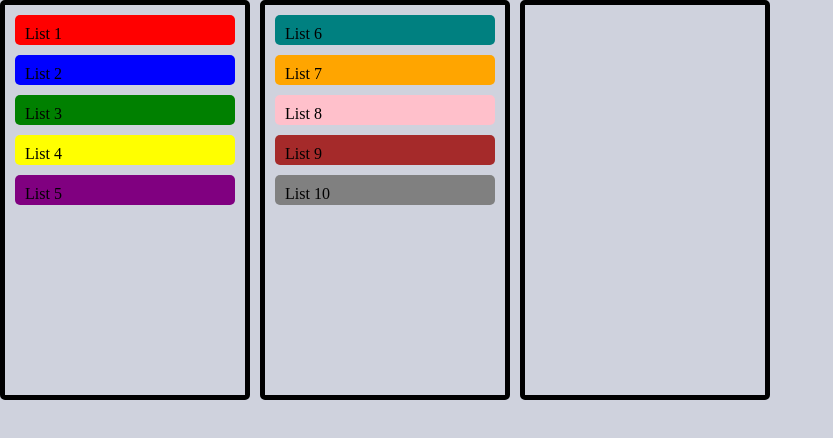
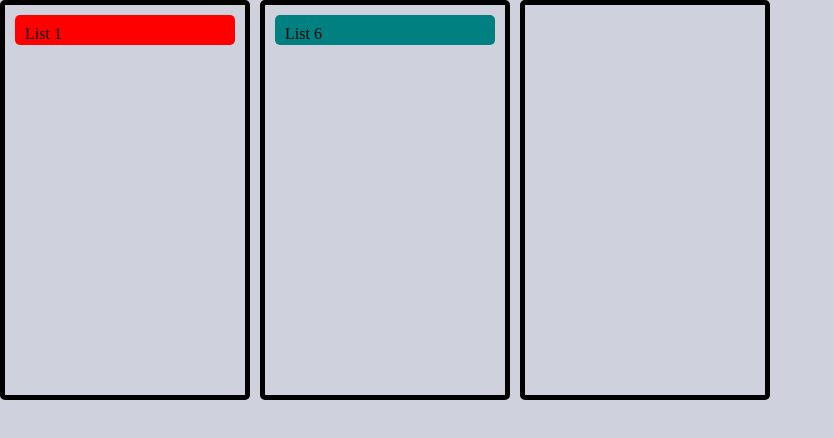
Before and after one commit to kritidipto-1234/reactjs-template, a React (Vite) app: page / in a window 1280 px wide. Shown: the top 438 px of the page, without its empty margins (0-833 px from the left). Built offline with nearby package versions, Linux system fonts and the light colour scheme.

Commit message:
feat(): using state for containers data

```diff
--- a/src/App.tsx
+++ b/src/App.tsx
@@ -4,18 +4,18 @@ import List from './components/List';
 
 let initialList = [
   { title: 'List 1', color: 'red', id: 1 },
-  { title: 'List 2', color: 'blue', id: 2 },
-  { title: 'List 3', color: 'green', id: 3 },
-  { title: 'List 4', color: 'yellow', id: 4 },
-  { title: 'List 5', color: 'purple', id: 5 },
+  // { title: 'List 2', color: 'blue', id: 2 },
+  // { title: 'List 3', color: 'green', id: 3 },
+  // { title: 'List 4', color: 'yellow', id: 4 },
+  // { title: 'List 5', color: 'purple', id: 5 },
 ];
 
 let initialList2 = [
   { title: 'List 6', color: 'teal', id: 6 },
-  { title: 'List 7', color: 'orange', id: 7 },
-  { title: 'List 8', color: 'pink', id: 8 },
-  { title: 'List 9', color: 'brown', id: 9 },
-  { title: 'List 10', color: 'gray', id: 10 },
+  // { title: 'List 7', color: 'orange', id: 7 },
+  // { title: 'List 8', color: 'pink', id: 8 },
+  // { title: 'List 9', color: 'brown', id: 9 },
+  // { title: 'List 10', color: 'gray', id: 10 },
 ];
 
 const App: React.FC = () => {
--- a/src/components/DragdropList.tsx
+++ b/src/components/DragdropList.tsx
@@ -17,20 +17,20 @@ const DragdropContext = React.createContext<{
 
 function Dragdrop({ children }: { children: React.ReactNode }) {
     const [isDragging, setIsDragging] = useState(false);
-    const containers = useRef<Array<{id: number, addItem: Function, removeItem: Function}>>([]);
+    const [containers, setContainers] = useState<Array<{id: number, addItem: Function, removeItem: Function}>>([]);
 
     const registerContainer = useCallback((addItem: Function, removeItem: Function):number => {
-        const containerid = containers.current.length > 0 ? containers.current[containers.current.length - 1].id + 1 : 0;
-        containers.current.push({id: containerid, addItem, removeItem});
+        const containerid = Math.floor(Math.random() * Number.MAX_SAFE_INTEGER);
+        setContainers(containers=>[...containers, {id: containerid, addItem, removeItem}]);
         return containerid;
     }, []);
 
     const unregisterContainer = useCallback((containerid: number) => {
-        containers.current = containers.current.filter(container => container.id !== containerid);
+        setContainers(containers=>containers.filter(container => container.id !== containerid));
     }, []);
 
     return (
-        <DragdropContext.Provider value={{isDragging,  setIsDragging, registerContainer, unregisterContainer,containers: containers.current }}>
+        <DragdropContext.Provider value={{isDragging,  setIsDragging, registerContainer, unregisterContainer,containers: containers }}>
             <div>
                 {children}
             </div>
@@ -45,11 +45,12 @@ const DropdownContainerContext = React.createContext({
 Dragdrop.Container  = function Container<T>({ children, addItem , removeItem }: { children: React.ReactElement, addItem: (item: T) => any, removeItem: (item: T) => any }) {
 
     const { setIsDragging, registerContainer, unregisterContainer,containers } = React.useContext(DragdropContext);
-    const containerid = useRef(0);
+    const [containerid, setContainerid] = useState(0);
 
     useEffect(() => {
-        containerid.current = registerContainer(addItem, removeItem);
-        return () => unregisterContainer(containerid.current);
+        const id = registerContainer(addItem, removeItem);
+        setContainerid(id);
+        return () => unregisterContainer(id);
     }, [registerContainer, unregisterContainer, addItem, removeItem]);
 
     function onDrop(event: React.DragEvent<HTMLDivElement>) {
@@ -57,7 +58,7 @@ Dragdrop.Container  = function Container<T>({ children, addItem , removeItem }:
         setIsDraggedOver(false);
         const data = JSON.parse(event.dataTransfer.getData('source'));
         const sourceContainer = containers.find(container => container.id === data.containerid);
-        if (sourceContainer?.id === containerid.current) return;
+        if (sourceContainer?.id === containerid) return;
         addItem(data.item);
         if (sourceContainer) {
             sourceContainer.removeItem(data.item);
@@ -82,7 +83,7 @@ Dragdrop.Container  = function Container<T>({ children, addItem , removeItem }:
         setIsDraggedOver(false);
     }
 
-    return <DropdownContainerContext.Provider value={{containerid: containerid.current}}>
+    return <DropdownContainerContext.Provider value={{containerid: containerid}}>
         {React.cloneElement(children, {
             onDrop,
             onDragEnter,
```
